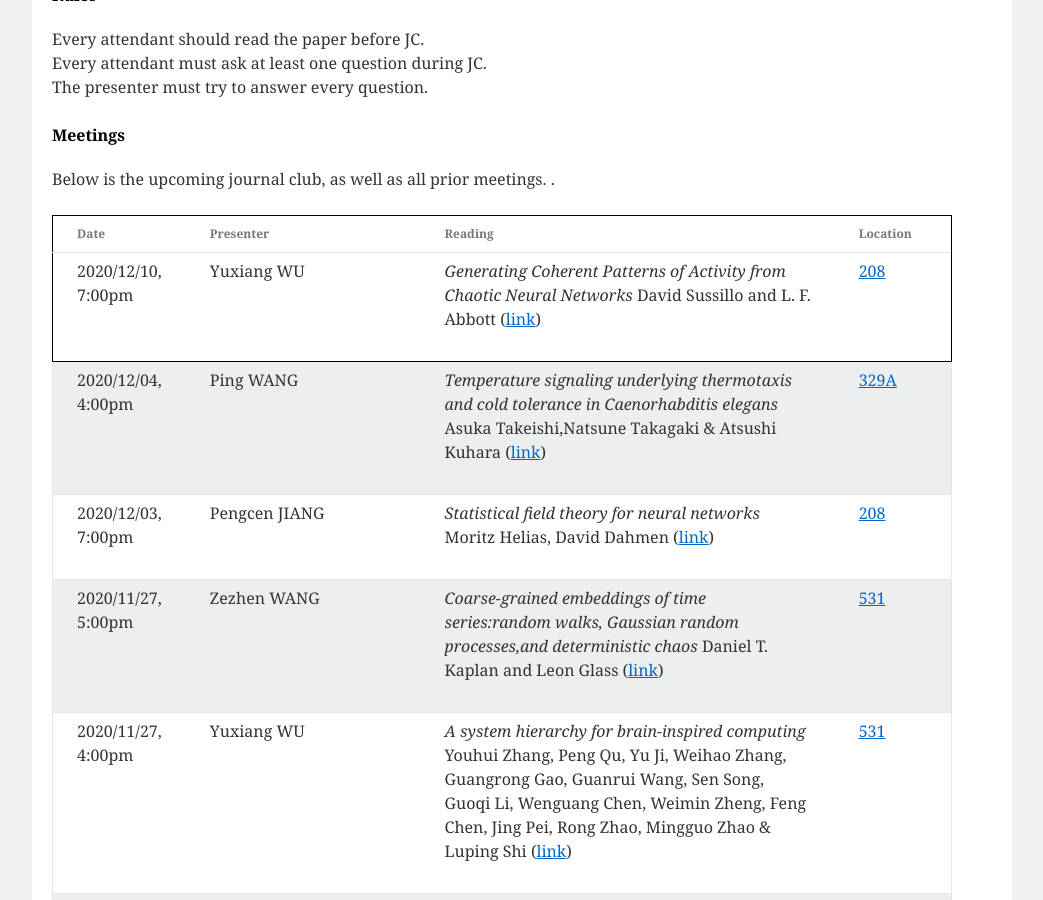
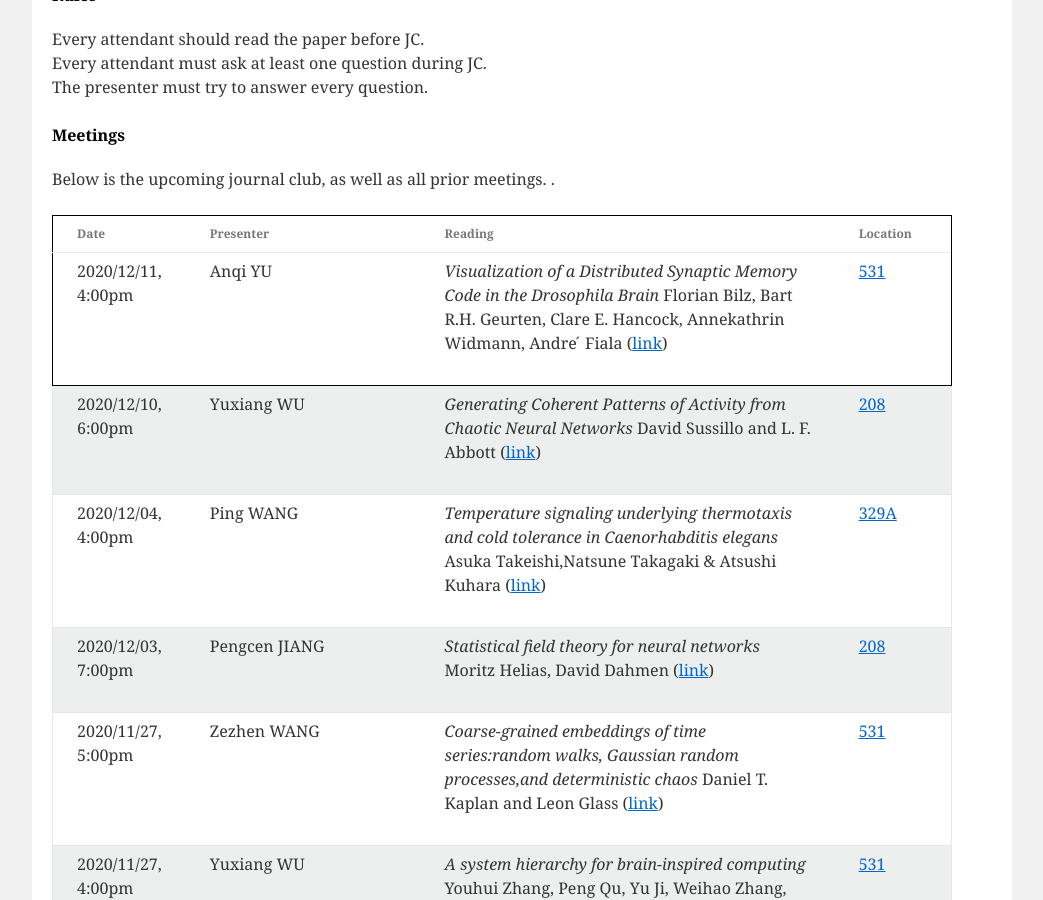
Before and after one commit to CNeuroUSTC/CNeuroUSTC.github.io, a Jekyll site: the page built from index.html, in a window 1280 px wide and 900 px high, scrolled down 879 px. Shown: the whole window, without its empty margins (118-1161 px from the left). Built offline with Jekyll 4.4.1, drawn with Linux system fonts in a browser that asks for light colours.

Commit message:
2020/12/11, 4:00pm

```diff
--- a/_data/meeting_info.yml
+++ b/_data/meeting_info.yml
@@ -1,5 +1,14 @@
+- presenter: Anqi YU
+  date: 2020/12/11, 4:00pm
+  paper: "Visualization of a Distributed Synaptic Memory Code in the Drosophila Brain"
+  url: "https://www.sciencedirect.com/science/article/pii/S0896627320302178"
+  pdf: "None"
+  authors: "Florian Bilz, Bart R.H. Geurten, Clare E. Hancock, Annekathrin Widmann, Andre ́ Fiala"
+  location: <a href="https://map.baidu.com/search/%E4%B8%AD%E5%9B%BD%E7%A7%91%E5%AD%A6%E6%8A%80%E6%9C%AF%E5%A4%A7%E5%AD%A6(%E8%A5%BF%E6%A0%A1%E5%8C%BA)-%E7%94%9F%E5%91%BD%E7%A7%91%E5%AD%A6%E5%A4%A7%E6%A5%BC/@13054067.545,3720295.44,19z?querytype=s&da_src=shareurl&wd=%E4%B8%AD%E5%9B%BD%E7%A7%91%E5%AD%A6%E6%8A%80%E6%9C%AF%E5%A4%A7%E5%AD%A6(%E8%A5%BF%E6%A0%A1%E5%8C%BA)-%E7%94%9F%E5%91%BD%E7%A7%91%E5%AD%A6%E5%A4%A7%E6%A5%BC&c=127&src=0&wd2=%E5%90%88%E8%82%A5%E5%B8%82%E8%9C%80%E5%B1%B1%E5%8C%BA&pn=0&sug=1&l=13&b=(13043472.77821802,3712418.4285550946;13063946.357629184,3730135.2423363887)&from=webmap&biz_forward=%7B%22scaler%22:2,%22styles%22:%22pl%22%7D&sug_forward=f2f7c92a9921ecdbb54f5426&device_ratio=2">531</a>
+
+
 - presenter: Yuxiang WU
-  date: 2020/12/10, 7:00pm
+  date: 2020/12/10, 6:00pm
   paper: "Generating Coherent Patterns of Activity from Chaotic Neural Networks"
   url: "https://www.ncbi.nlm.nih.gov/pmc/articles/PMC2756108/"
   pdf: "None"
```
